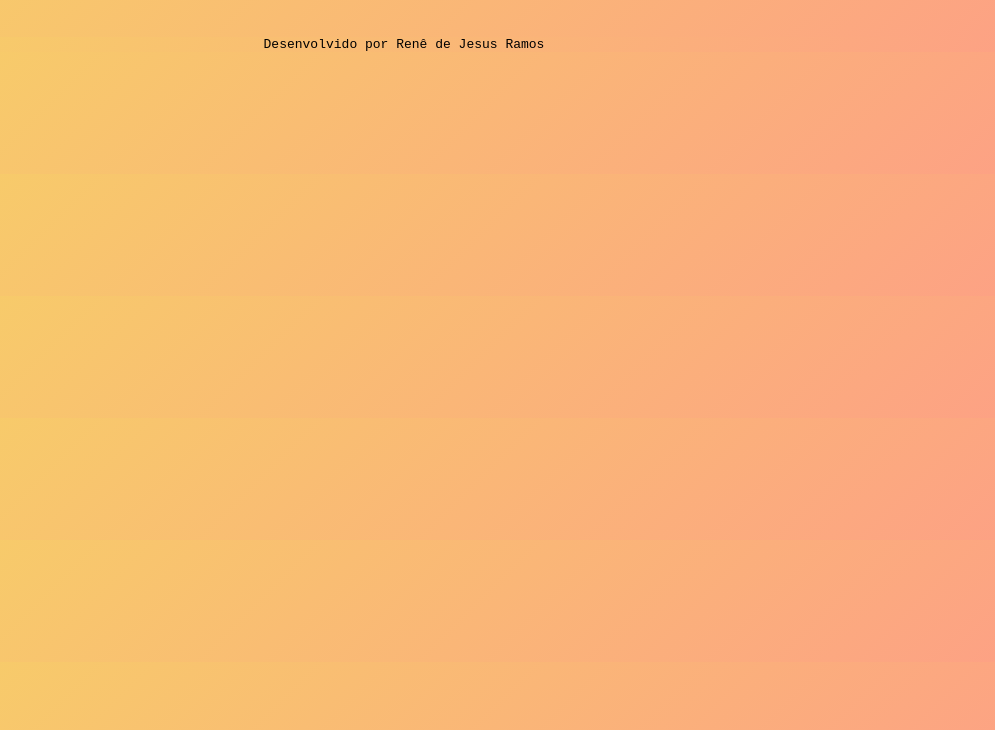
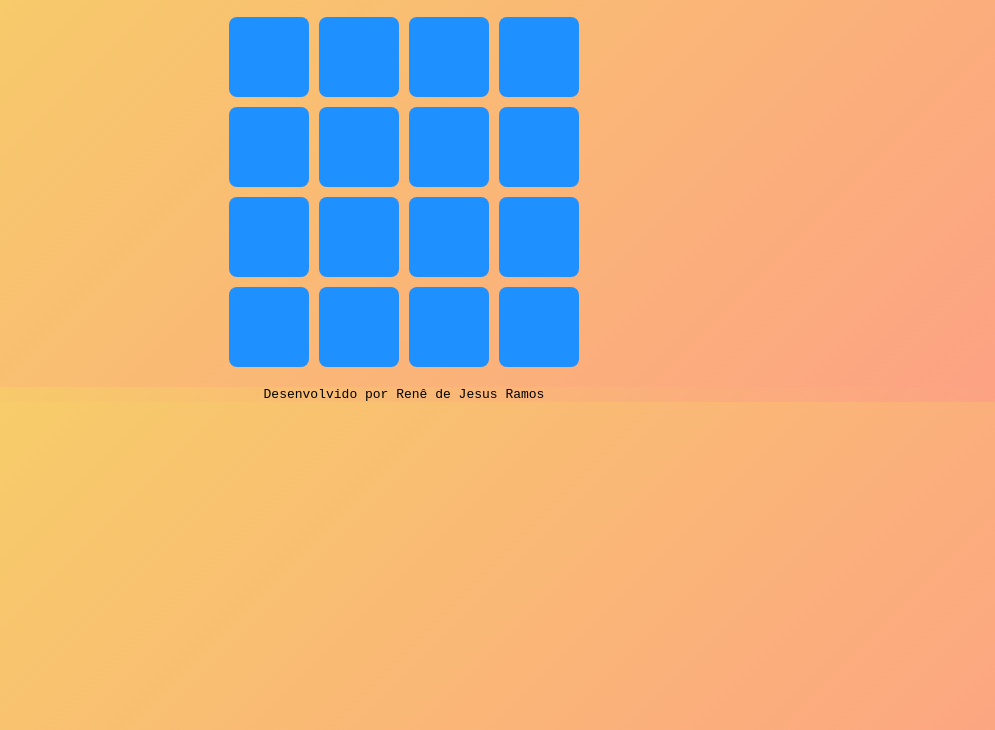
Before and after one commit to Rene-jesus/game-da-mem-ria, a plain HTML site: page index.html in a window 1280 px wide. Shown: the part 70-800 px from the top of the page, without its empty margins (236-1231 px from the left). Drawn offline with Linux system fonts and the light colour scheme; files that its build step writes are made by us from their sources.

Commit message:
Update index.html

```diff
--- a/index.html
+++ b/index.html
@@ -3,8 +3,8 @@
 <head>
   <meta charset="UTF-8" />
   <title>Jogo da Memória com Emojis</title>
-  <link rel="stylesheet" href="/src/styles/style.css">
-  <link rel="stylesheet" href="/src/styles/reset.css">
+  <link rel="stylesheet" href="memory_game/src/styles/style.css">
+  <link rel="stylesheet" href="memory_game/src/styles/reset.css">
 </head>
 <body>
   <h1>🧠 Jogo da Memória com Emojis</h1>
@@ -14,6 +14,6 @@
   <footer>
     <p>Desenvolvido por Renê de Jesus Ramos</p>
   </footer>
-  <script src="/src/scripts/scripts.js"></script>
+  <script src="memory_game/src/scripts/scripts.js"></script>
 </body>
 </html>
```
